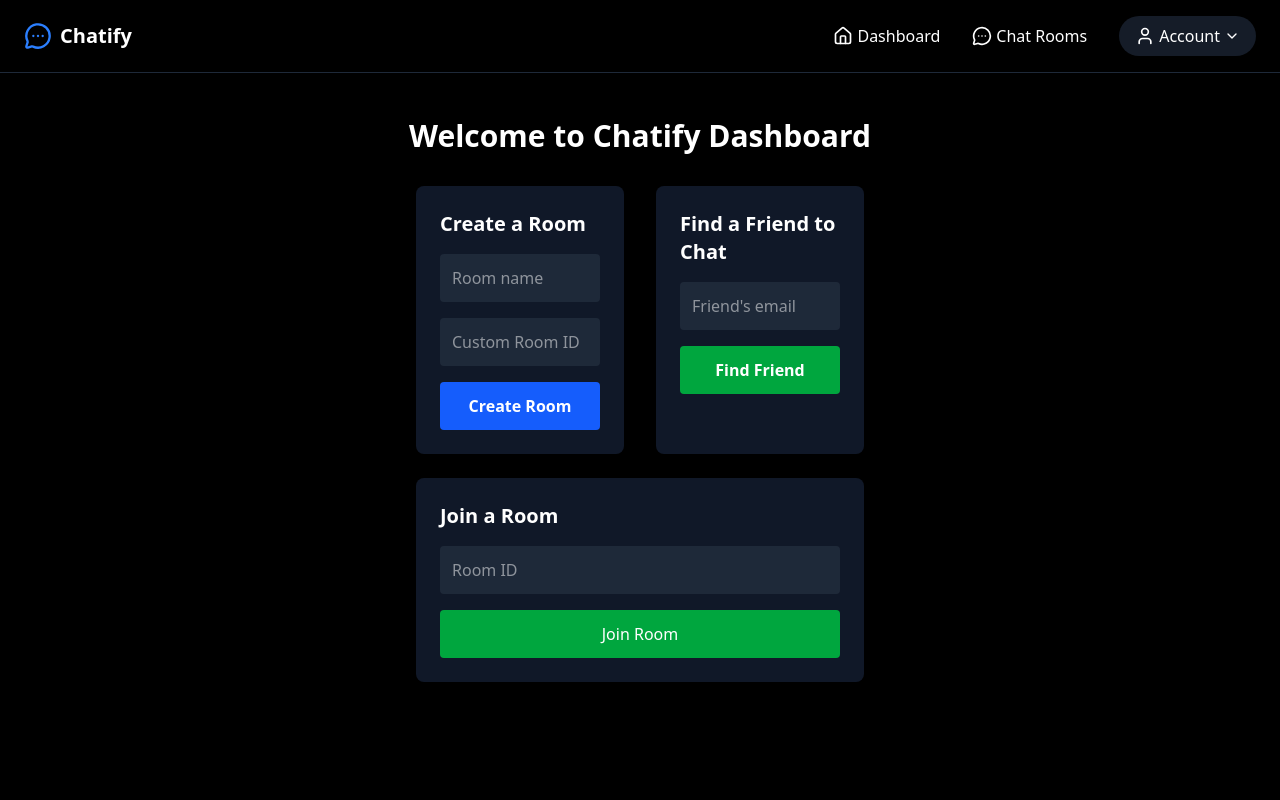
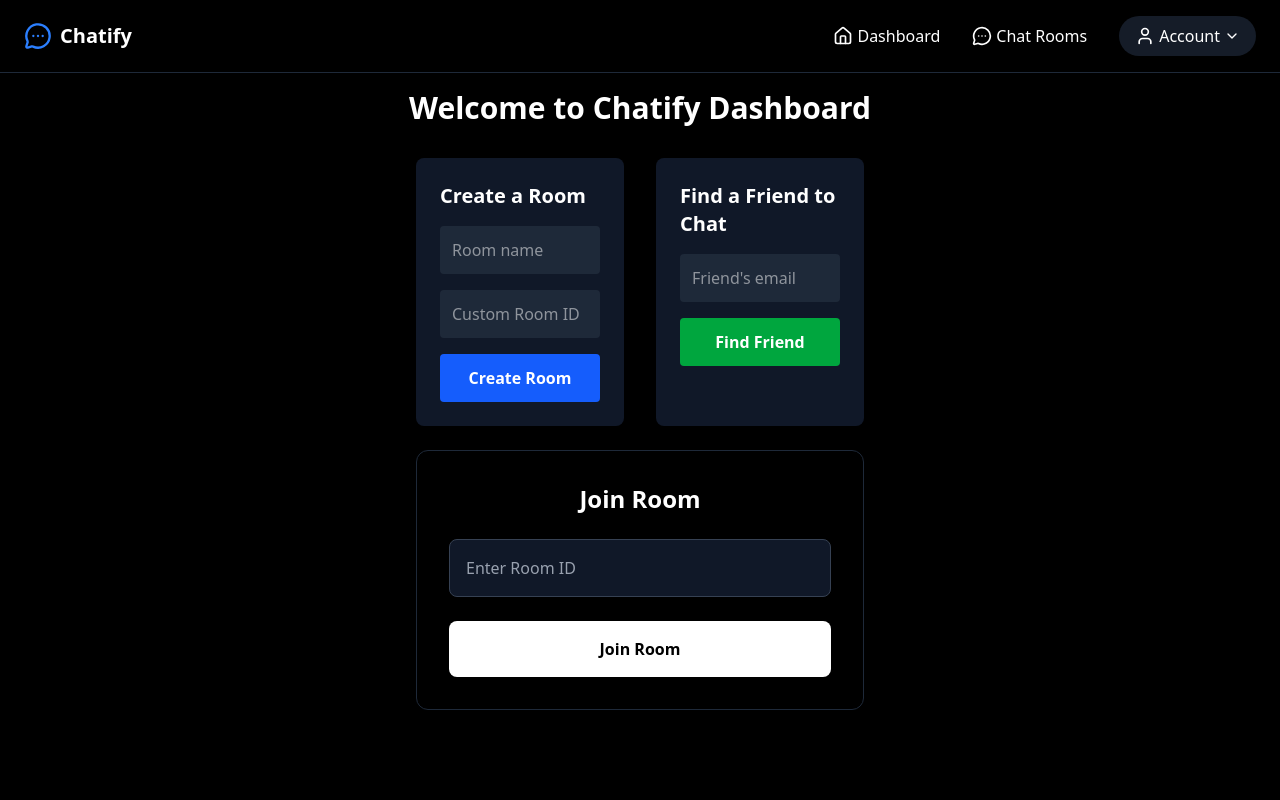
Before and after one commit to ashok280705/prodigy_fs_04, a Next.js app: page /dashboard in a window 1280 px wide. Shown: the top 800 px of the page. Built offline with nearby package versions, Linux system fonts and the light colour scheme; no server answers; sample sign-in values are in the browser's storage.

Commit message:
something changed

```diff
--- a/app/dashboard/JoinRoomForm.jsx
+++ b/app/dashboard/JoinRoomForm.jsx
@@ -17,19 +17,23 @@ export default function JoinRoomForm() {
   return (
     <form
       onSubmit={handleSubmit}
-      className="bg-gray-900 p-6 rounded-lg shadow-md"
+      className="bg-black p-8 rounded-xl border border-gray-800 shadow-2xl"
     >
-      <h2 className="text-xl font-bold mb-4">Join a Room</h2>
+      <h2 className="text-2xl font-bold mb-6 text-white text-center">
+        Join Room
+      </h2>
+
       <input
         type="text"
-        placeholder="Room ID"
+        placeholder="Enter Room ID"
         value={roomId}
         onChange={(e) => setRoomId(e.target.value)}
-        className="w-full p-3 mb-4 rounded bg-gray-800 text-white"
+        className="w-full p-4 mb-6 bg-gray-900 border border-gray-700 rounded-lg text-white placeholder-gray-400 focus:border-white focus:outline-none transition-colors duration-200"
       />
+
       <button
         type="submit"
-        className="w-full bg-green-600 py-3 rounded hover:bg-green-700"
+        className="w-full bg-white text-black font-bold py-4 rounded-lg hover:bg-gray-200 transition-colors duration-200"
       >
         Join Room
       </button>
```
